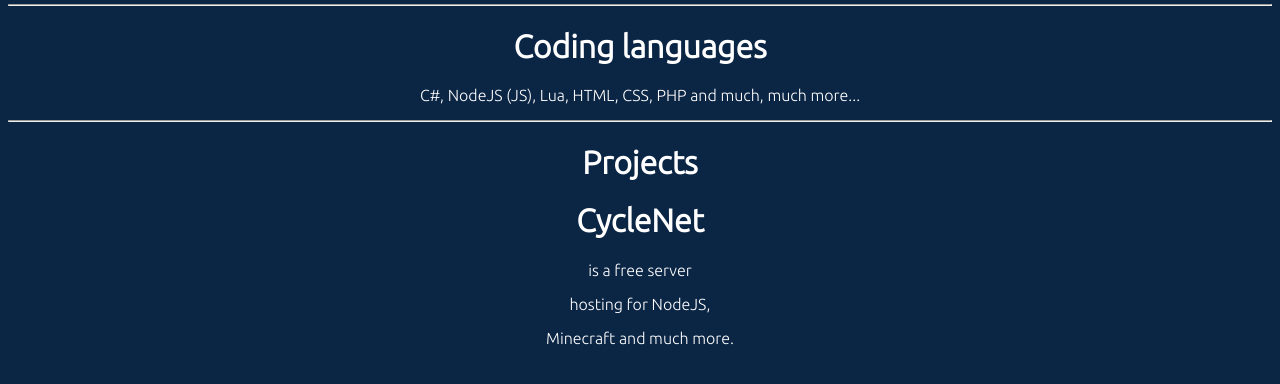
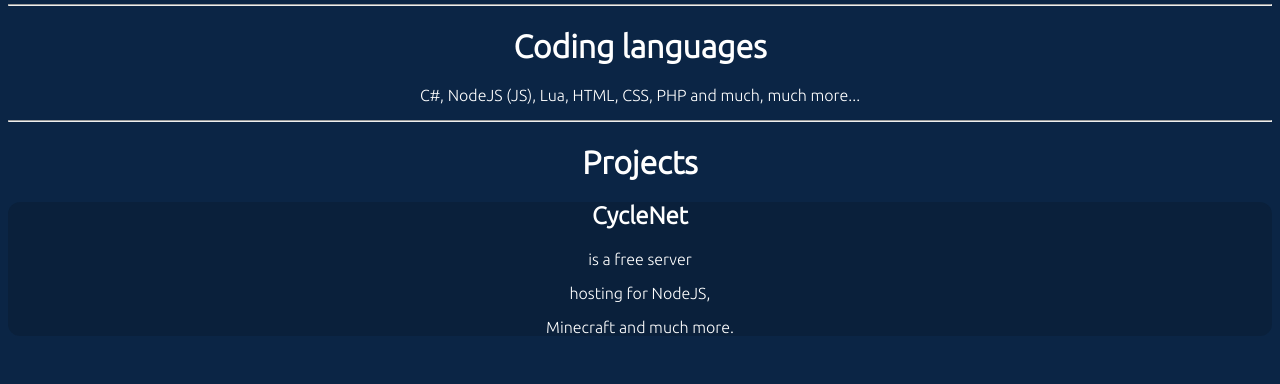
Before and after one commit to AngerminecraftYT/aboutme, a PHP site: page / in a window 1280 px wide. Shown: the part 164-548 px from the top of the page. Run offline with PHP 8.4, Linux system fonts and the light colour scheme.

Commit message:
card YAY!!!!

```diff
--- a/assets/style.css
+++ b/assets/style.css
@@ -4,3 +4,7 @@ body{
     color: white;
     font-family: 'Ubuntu', sans-serif;
 }
+#card{
+    border-radius: 12px;
+    background-color: #0a203b;
+}
--- a/index.html
+++ b/index.html
@@ -16,7 +16,7 @@
             <h1>Projects</h1>
             <div id="projects">
                 <div id='card' style="background-image:'/images/CycleNet.png'">
-                    <h1>CycleNet</h1>
+                    <h2>CycleNet</h1>
                     <p>is a free server</p>
                     <p>hosting for NodeJS,</p>
                     <p>Minecraft and much more.</p>
```
